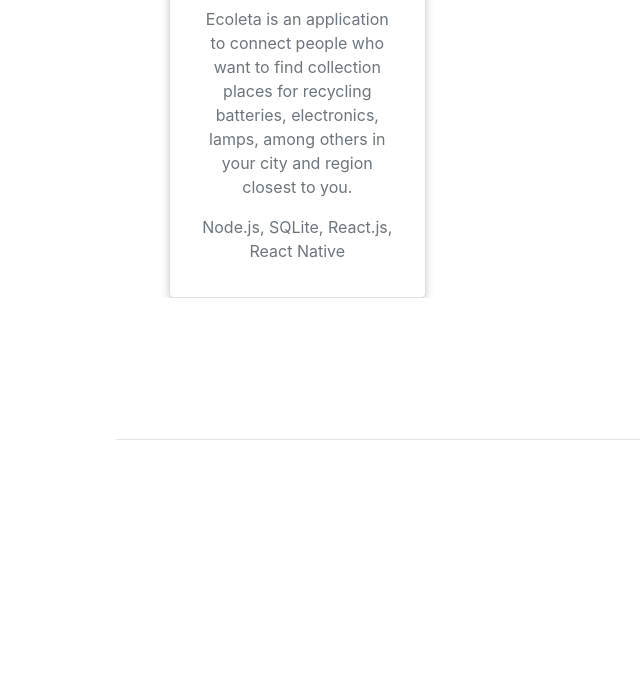
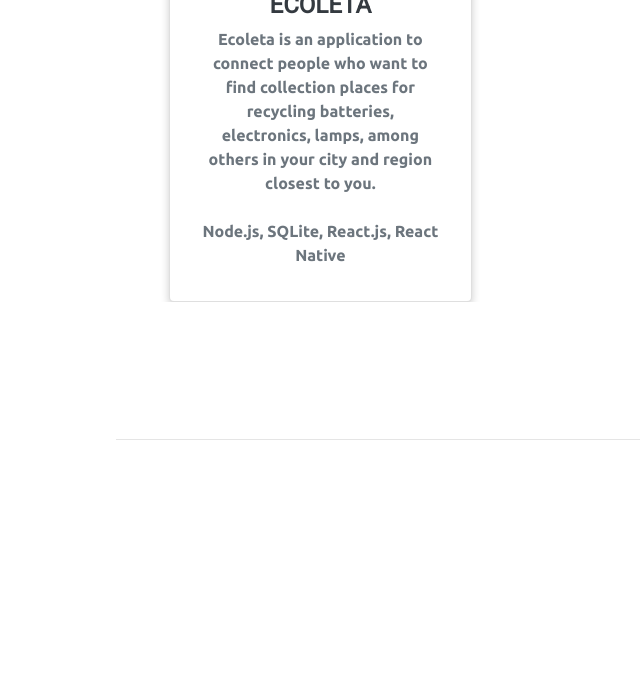
Before and after one commit to iury0393/iury0393.github.io, a plain HTML site: page index.html in a window 1280 px wide. Shown: the part 3695-4387 px from the top of the page, without its empty margins (156-796 px from the left). Drawn offline with nearby package versions, Linux system fonts and the light colour scheme; a web font is replaced by a local one.

Commit message:
alterações css

```diff
--- a/index.html
+++ b/index.html
@@ -14,6 +14,7 @@
     <link href="https://fonts.googleapis.com/css?family=Saira+Extra+Condensed:500,700" rel="stylesheet"
         type="text/css" />
     <link href="https://fonts.googleapis.com/css?family=Muli:400,400i,800,800i" rel="stylesheet" type="text/css" />
+    <link href="https://fonts.googleapis.com/css2?family=Roboto&family=Ubuntu:wght@700&display=swap" rel="stylesheet">
     <!-- Core theme CSS (includes Bootstrap)-->
     <link href="css/styles.css" rel="stylesheet" />
 </head>
@@ -172,14 +173,14 @@
                             <img src="./assets/logo-svg.jpg" alt="Avatar" style="width:100%">
                             <div class="container">
                                 <a href="https://github.com/iury0393/ecoleta_nlw">
-                                    <h4 class="card-text"><b>Ecoleta</b></h4>
+                                    <h4 class="card-title-text"><b>Ecoleta</b></h4>
                                 </a>
-                                <p class="card-title-text">Ecoleta is an application to connect people who want to find
-                                    collection
-                                    places for recycling batteries, electronics, lamps, among others in your city and
-                                    region
-                                    closest to you.</p>
-                                <p class="card-description-text">Node.js, SQLite, React.js, React Native </p>
+                                <p class="card-description-text">
+                                    Ecoleta is an application to connect people who want to find collection
+                                    places for recycling batteries, electronics, lamps, among others in your city and region
+                                    closest to you.<br /><br />
+                                    Node.js, SQLite, React.js, React Native
+                                </p>
                             </div>
                         </div>
                     </div>
```
Also changed, not shown: css/styles.css.
